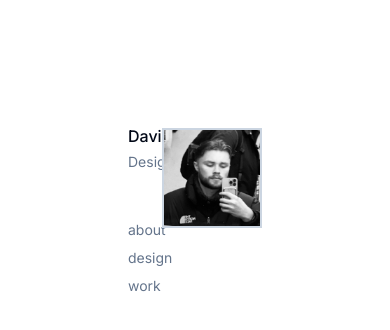
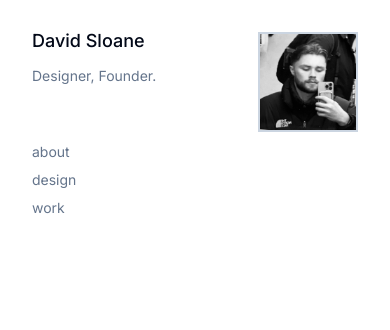
Before and after one commit to dtsloane/sloane-web, a Next.js app: page / in a window 390 px wide. Shown: the top 330 px of the page. Built offline with nearby package versions, Linux system fonts and the light colour scheme.

Commit message:
working on mobile now

```diff
--- a/src/app/page.tsx
+++ b/src/app/page.tsx
@@ -2,34 +2,22 @@ import { Separator } from "@/components/ui/separator"
 import { Novatrix } from "uvcanvas"
 import { AspectRatio } from "@/components/ui/aspect-ratio"
 import Link from 'next/link';
-import Image from "next/legacy/image";
-import "./globals.css";
-
+import Image from 'next/legacy/image';
+import './globals.css';
 
 export default function Home() {
   return (
-    <div className="flex p-32 h-screen">
-      <div className="flex-column justify-end items-start">
-        <div className="absolute top-32 right-32 w-[100px] h-[100px] border-2 border-slate-300">
-          <Image
-            src="/profile.pic-24.png" //
-            alt="Profile Picture"
-            layout="fill"
-            style={{ objectFit: 'cover', width: '100%', height: '100%' }}
-          />
-        </div>
-      <div className="space-y-2">
-        <h4 className="text-md font-medium leading-none">David Sloane</h4>
-        <p className="text-sm text-muted-foreground">
-          Designer, Founder.
-        </p>
-        <div className="pt-8">
+    <div className="flex flex-row items-start justify-center p-8 md:p-32 h-screen">
+      <div className="flex flex-col items-start space-y-4 w-full md:w-auto text-left">
+        <h4 className="text-lg md:text-md font-medium leading-none">David Sloane</h4>
+        <p className="text-sm text-muted-foreground">Designer, Founder.</p>
+        <div className="pt-8 space-y-2">
           <Link href="/about" passHref>
             <p className="cursor-pointer pt-2 text-sm text-muted-foreground transition-opacity duration-150 hover:opacity-25">
               about
             </p>
           </Link>
-          <Link href="/about" passHref>
+          <Link href="/design" passHref>
             <p className="cursor-pointer pt-2 text-sm text-muted-foreground transition-opacity duration-150 hover:opacity-25">
               design
             </p>
@@ -41,7 +29,14 @@ export default function Home() {
           </Link>
         </div>
       </div>
-    </div>
+      <div className="ml-4 md:ml-64 mt-0 flex-shrink-0 w-[100px] h-[100px] border-2 border-slate-300 relative">
+        <Image
+          src="/profile.pic-24.png"
+          alt="Profile Picture"
+          layout="fill"
+          style={{ objectFit: 'cover', width: '100%', height: '100%' }}
+        />
+      </div>
     </div>
   );
 }
--- a/src/pages/about.tsx
+++ b/src/pages/about.tsx
@@ -3,16 +3,17 @@ import { Separator } from "@/components/ui/separator";
 
 const About = () => {
     return (
-        <div className="flex-col p-32 h-screen">
+        <div className="flex flex-col items-center p-8 md:p-32 h-screen">
+            <div className="flex flex-col space-y-8 text-left max-w-lg w-full">
                 <div className="space-y-2">
-                <h4 className="text-md font-medium">About</h4>
+                    <h4 className="text-lg md:text-md font-medium">About</h4>
                     <p className="text-sm text-muted-foreground">
                       Designer, Builder, Founder.
                       Was alright at kicking a football around too.
                     </p>
                 </div>
-            <Separator className='w-5 mt-8'/>
-            <div className='mt-8 space-y-2'>
+                <Separator className='w-full' />
+                <div className='space-y-2'>
                     <p className='text-sm text-muted-foreground'>
                         <a href='mailto:me@davidsloane.xyz' className='text-sm cursor-pointer transition-opacity duration-150 hover:opacity-25'>
                             me@davidsloane.xyz
@@ -20,6 +21,7 @@ const About = () => {
                     </p>
                 </div>
             </div>
+        </div>
     );
 }
 
--- a/src/pages/work.tsx
+++ b/src/pages/work.tsx
@@ -3,15 +3,19 @@ import { Separator } from "@/components/ui/separator";
 
 const Work = () => {
     return (
-        <div className="flex-col p-32 h-screen">
-            <div className="space-y-2">
-                <h4 className="text-md font-medium">Work</h4>
-                <p className="text-sm space-y-2">
-                        Cambrean
+        <div className="flex flex-col items-center p-8 md:p-32 h-screen">
+            <div className="flex flex-col space-y-8 text-left max-w-lg w-full">
+                <div className="space-y-2">
+                    <h4 className="text-lg md:text-md font-medium">Work</h4>
+                    <p className="text-sm space-y-2">
+                        <a href="https://cambrean.com" target="_blank" rel="noopener noreferrer" className="text-sm cursor-pointer transition-opacity duration-150 hover:opacity-25">
+                            Cambrean
+                        </a>
                     </p>
                     <p className='text-sm text-muted-foreground'>
                         Generate better health insights
                     </p>
+                </div>
             </div>
         </div>
     );
```
Lines whose indentation alone changed are shown as unchanged.
